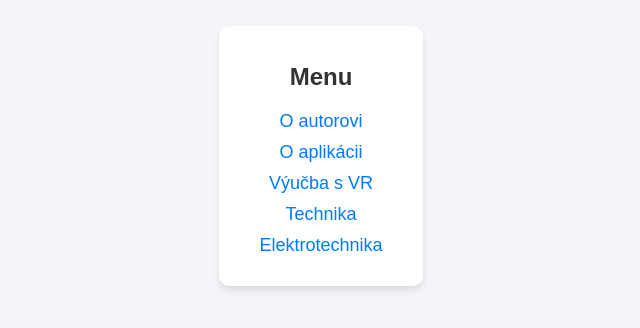
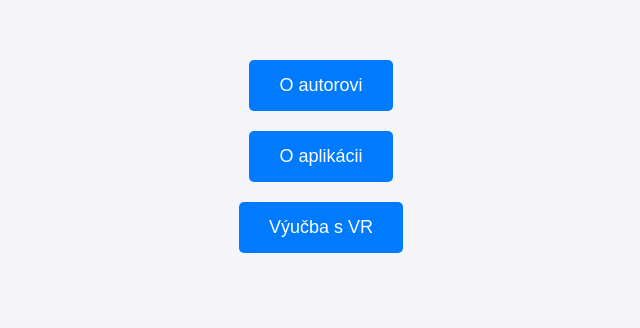
Before and after one commit to miso2706/testVR, a plain HTML site: page index.html in a window 1280 px wide. Shown: the part 244-572 px from the top of the page, without its empty margins (319-959 px from the left). Drawn offline with Linux system fonts and the light colour scheme.

Commit message:
Update index.html

```diff
--- a/index.html
+++ b/index.html
@@ -17,69 +17,57 @@
         }
 
         .menu {
-            background: #ffffff;
-            border-radius: 10px;
-            box-shadow: 0 4px 6px rgba(0, 0, 0, 0.1);
-            padding: 20px 40px;
-            text-align: center;
+            display: flex;
+            flex-direction: column;
+            align-items: center;
         }
 
-        .menu h1 {
-            font-size: 24px;
-            margin-bottom: 20px;
-            color: #333333;
+        .button {
+            background-color: #007BFF;
+            color: white;
+            border: none;
+            border-radius: 5px;
+            padding: 15px 30px;
+            font-size: 18px;
+            margin: 10px;
+            cursor: pointer;
+            transition: background-color 0.3s;
         }
 
-        .menu ul {
-            list-style: none;
-            padding: 0;
-            margin: 0;
-        }
-
-        .menu ul li {
-            margin: 10px 0;
-        }
-
-        .menu ul li a {
-            text-decoration: none;
-            color: #007BFF;
-            font-size: 18px;
-            transition: color 0.3s;
-        }
-
-        .menu ul li a:hover {
-            color: #0056b3;
+        .button:hover {
+            background-color: #0056b3;
         }
 
         .submenu {
+            display: none;
+            flex-direction: column;
+            align-items: center;
             margin-top: 10px;
-            padding-left: 20px;
         }
 
-        .submenu a {
+        .submenu .button {
+            background-color: #6c757d;
             font-size: 16px;
-            color: #555;
         }
 
-        .submenu a:hover {
-            color: #333;
+        .submenu .button:hover {
+            background-color: #5a6268;
+        }
+
+        .visible {
+            display: flex;
         }
     </style>
 </head>
 <body>
     <div class="menu">
-        <h1>Menu</h1>
-        <ul>
-            <li><a href="#" onclick="showInfo('author')">O autorovi</a></li>
-            <li><a href="#" onclick="showInfo('app')">O aplikácii</a></li>
-            <li>
-                <a href="#" onclick="showInfo('vr')">Výučba s VR</a>
-                <ul class="submenu">
-                    <li><a href="#" onclick="showInfo('technique')">Technika</a></li>
-                    <li><a href="#" onclick="showInfo('electro')">Elektrotechnika</a></li>
-                </ul>
-            </li>
-        </ul>
+        <button class="button" onclick="showInfo('author')">O autorovi</button>
+        <button class="button" onclick="showInfo('app')">O aplikácii</button>
+        <button class="button" onclick="toggleSubmenu()">Výučba s VR</button>
+        <div class="submenu" id="submenu">
+            <button class="button" onclick="showInfo('technique')">Technika</button>
+            <button class="button" onclick="showInfo('electro')">Elektrotechnika</button>
+        </div>
     </div>
 
     <script>
@@ -92,9 +80,6 @@
                 case 'app':
                     message = 'O aplikácii: Aplikácia demonštruje možnosti AR/VR v edukatívnom prostredí.';
                     break;
-                case 'vr':
-                    message = 'Výučba s VR: Vyberte konkrétnu kategóriu.';
-                    break;
                 case 'technique':
                     message = 'Technika: Interaktívne scenáre a simulácie pre technické odbory.';
                     break;
@@ -106,6 +91,11 @@
             }
             alert(message);
         }
+
+        function toggleSubmenu() {
+            const submenu = document.getElementById('submenu');
+            submenu.classList.toggle('visible');
+        }
     </script>
 </body>
 </html>
```
